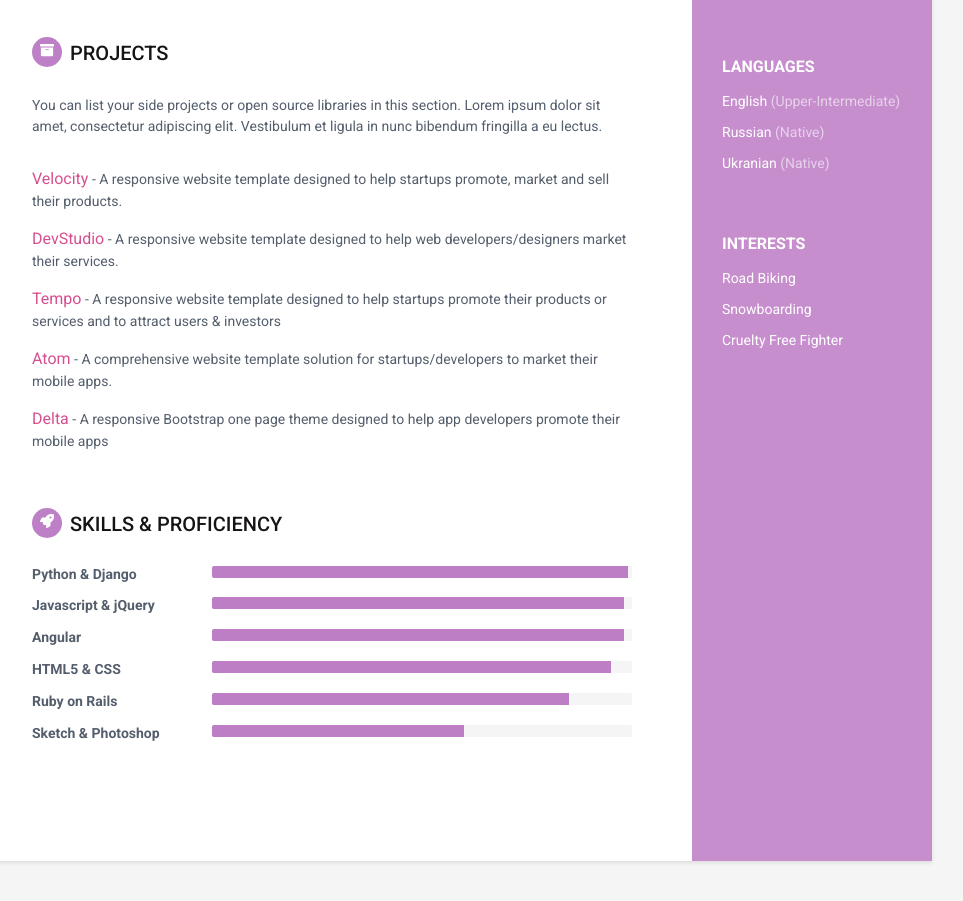
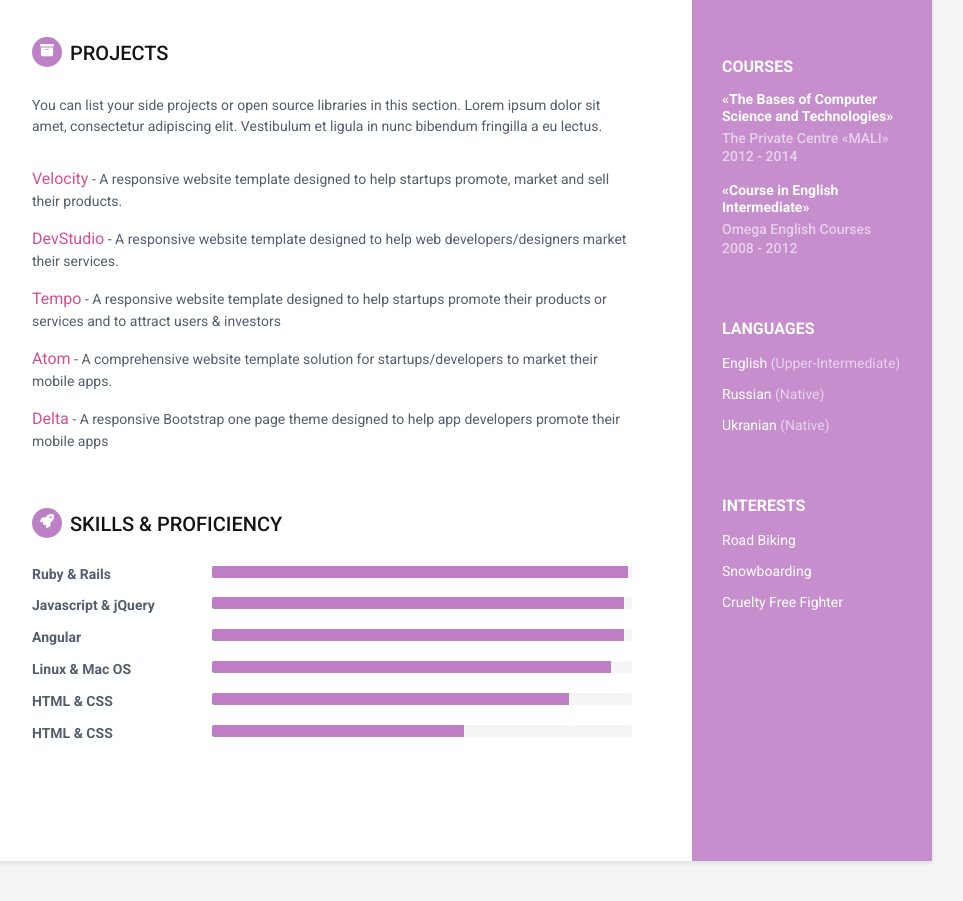
Before and after one commit to arcanaJ/arcanaJ.github.io, a plain HTML site: page index.html in a window 1280 px wide. Shown: the part 909-1810 px from the top of the page, without its empty margins (188-1151 px from the left). Drawn offline with Linux system fonts and the light colour scheme.

Commit message:
some chages

```diff
--- a/index.html
+++ b/index.html
@@ -33,7 +33,7 @@
                 <ul class="list-unstyled contact-list">
                     <li class="location">
                         <span>Current location:</span><br>
-                    <i class="fa fa-anchor"></i>Kiev, Ukraine
+                    <i class="fa fa-anchor"></i>Ukraine
                     </li>
                     <li class="email"><i class="fas fa-envelope"></i><a href="mailto: juli.arcana@gmail.com">juli.arcana@gmail.com</a></li>
                     <li class="linkedin"><i class="fab fa-linkedin-in"></i><a href="https://linkedin.com/in/arcanaj" target="_blank">linkedin.com/in/arcanaj</a></li>
@@ -57,7 +57,19 @@
                     <div class="time">2008 - 2012</div>
                 </div><!--//item-->
             </div><!--//education-container-->
-
+            <div class="education-container container-block">
+                    <h2 class="container-block-title">Сourses</h2>
+                    <div class="item">
+                        <h4 class="degree">«The Bases of Computer Science and  Technologies»</h4>
+                        <h5 class="meta">The Private Centre «MALI»</h4>
+                        <div class="time">2012 - 2014</div>
+                    </div><!--//item-->
+                    <div class="item">
+                            <h4 class="degree">«Course in English Intermediate»</h4>
+                            <h5 class="meta">Omega English Courses</h4>
+                            <div class="time">2008 - 2012</div>
+                        </div><!--//item-->
+                </div><!--//education-container-->
             <div class="languages-container container-block">
                 <h2 class="container-block-title">Languages</h2>
                 <ul class="list-unstyled interests-list">
@@ -161,7 +173,7 @@
                 <h2 class="section-title"><span class="icon-holder"><i class="fas fa-rocket"></i></span>Skills &amp; Proficiency</h2>
                 <div class="skillset">
                     <div class="item">
-                        <h3 class="level-title">Python &amp; Django</h3>
+                        <h3 class="level-title">Ruby &amp; Rails</h3>
                         <div class="progress level-bar">
 						    <div class="progress-bar theme-progress-bar" role="progressbar" style="width: 99%" aria-valuenow="99" aria-valuemin="0" aria-valuemax="100"></div>
 						</div>
@@ -182,26 +194,25 @@
                     </div><!--//item-->
 
                     <div class="item">
-                        <h3 class="level-title">HTML5 &amp; CSS</h3>
+                        <h3 class="level-title">Linux &amp; Mac OS</h3>
                         <div class="progress level-bar">
 							    <div class="progress-bar theme-progress-bar" role="progressbar" style="width: 95%" aria-valuenow="95" aria-valuemin="0" aria-valuemax="100"></div>
 						</div>
                     </div><!--//item-->
 
                     <div class="item">
-                        <h3 class="level-title">Ruby on Rails</h3>
+                        <h3 class="level-title">HTML &amp; CSS</h3>
                         <div class="progress level-bar">
 						    <div class="progress-bar theme-progress-bar" role="progressbar" style="width: 85%" aria-valuenow="85" aria-valuemin="0" aria-valuemax="100"></div>
 						</div>
                     </div><!--//item-->
 
                     <div class="item">
-                        <h3 class="level-title">Sketch &amp; Photoshop</h3>
+                        <h3 class="level-title">HTML &amp; CSS</h3>
                         <div class="progress level-bar">
 						    <div class="progress-bar theme-progress-bar" role="progressbar" style="width: 60%" aria-valuenow="60" aria-valuemin="0" aria-valuemax="100"></div>
 						</div>
                     </div><!--//item-->
-
                 </div>
             </section><!--//skills-section-->
 
```
